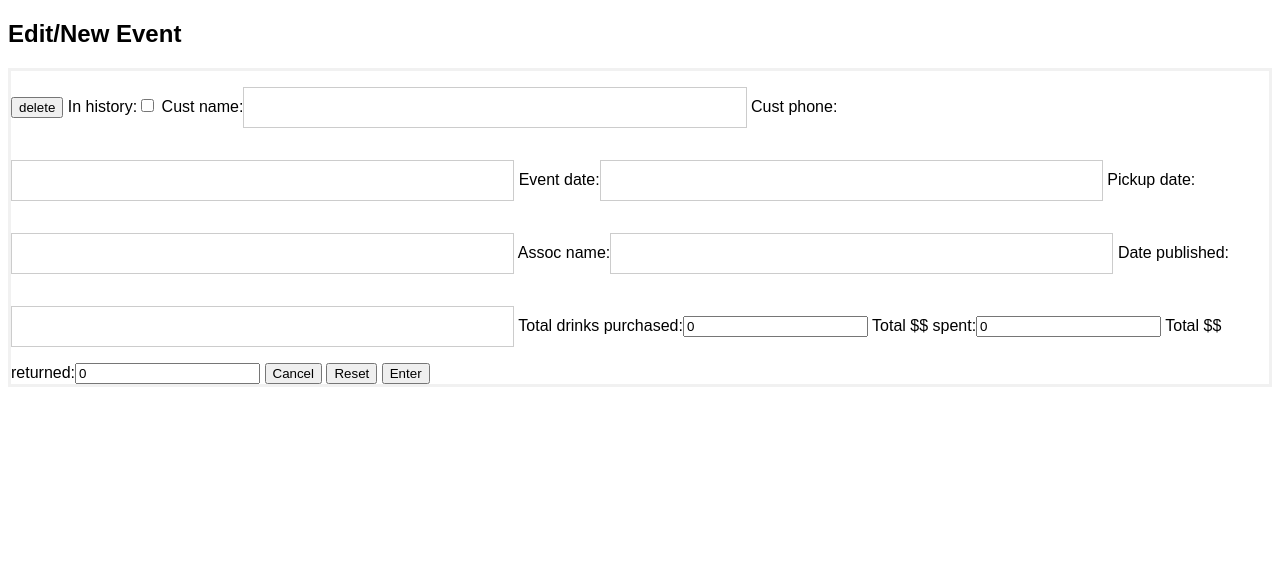
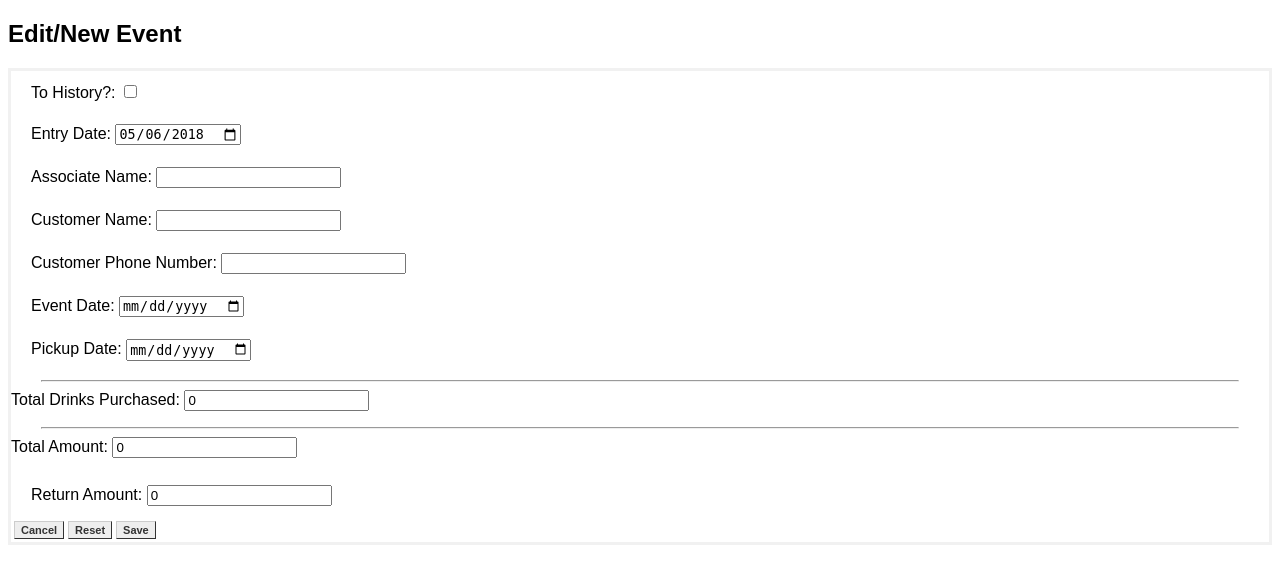
Before and after one commit to MAustin428/event_planner, a Django app: page /new/ in a window 1280 px wide. Shown: the top 584 px of the page. Run offline with Django 3.2, Linux system fonts and the light colour scheme.

Commit message:
Looks good. No View, no items, no Send to History

```diff
--- a/ep/forms.py
+++ b/ep/forms.py
@@ -1,8 +1,16 @@
-from django.forms import ModelForm
+from django import forms
 from ep.models import Event
 
-class EventForm(ModelForm):
+class DateInput(forms.DateInput):
+	input_type = 'date'
+
+class EventForm(forms.ModelForm):
 	class Meta:
 		model = Event
-		fields = ['in_history', 'cust_name', 'cust_phone', 'event_date', 'pickup_date',
-				  'assoc_name', 'entry_date', 'total_amt', 'total_cost', 'return_amt']
+		fields = '__all__'
+		widgets = {
+			'event_date': DateInput(),
+			'entry_date': DateInput(),
+			'pickup_date': DateInput(),
+			'': forms.Textarea(attrs={'rows':10,'cols':80}),
+		}
--- a/ep/models.py
+++ b/ep/models.py
@@ -1,4 +1,5 @@
 from django.db import models
+import datetime
 
 # Create your models here.
 
@@ -12,7 +13,7 @@ class Event(models.Model):
 	pickup_date = models.DateField('pickup date', blank=True)
 
 	assoc_name = models.CharField(max_length=30)
-	entry_date = models.DateField('date published')
+	entry_date = models.DateField('date published', default=datetime.date.today)
 
 	#product_list = models.ManyToManyField(Event_Item, blank=True)
 
@@ -20,7 +21,9 @@ class Event(models.Model):
 	total_cost = models.IntegerField('total $$ spent', default=0, blank=True)
 	return_amt = models.IntegerField('total $$ returned', default=0, blank=True)
 
-
+	#food_pairing = models.TextField()
+	#cust_notes = models.TextField()
+	#num_guests = models.IntegerField('number of gusts', default=0, blank=True)
 class Event_Item(models.Model):
 	event = models.ForeignKey(Event, on_delete=models.CASCADE)
 	product_name = models.CharField(max_length=40, blank=True)
--- a/ep/templates/ep/InformationReader.html
+++ b/ep/templates/ep/InformationReader.html
@@ -6,27 +6,15 @@
 body {font-family: Arial, Helvetica, sans-serif;}
 form {border: 3px solid #f1f1f1;}
 
-input[type=text]{
-	display: block;
-    width: 40%;
-    padding: 12px 20px;
-    margin: 16px auto;
+.formInput{
+  display: block;
+    width: 90%;
+    padding: 1px 20px;
+    margin: 10px auto;
     display: inline-block;
-    border: 1px solid #ccc;
+    border: 0px solid #ccc;
     box-sizing: border-box;
-	text-align: center;
-
-}
-
-input[type=password]{
-	display: block;
-    width: 40%;
-    padding: 12px 20px;
-    margin: 8px 400px+auto;
-    display: inline-block;
-    border: 1px solid #ccc;
-    box-sizing: border-box;
-	text-align: center;
+  text-align: left;
 
 }
 
@@ -68,23 +52,36 @@ span.psw {
 
 <h2>Edit/New Event</h2>
 
-<form method="post">
-  <input type="submit" name="delete" value="delete">
 
+<form action="{% url 'ep:new' %}" method="post">
   {% csrf_token %}
-	<!---Customer Name: <input type="text" name="cust_name" value=""><br>
-	Customer Phone #: <input type="text" name="cust_phone" value=""><br>
-	Event Date: <input type="date" id="event_date" value=""><br>
-	Pickup Date: <input type="date" id="pickup_date" value=""><br>
-	Associate: <input type="text" name="assoc_name" value=""><br>
-	Total amount: <input type="text" name="total_amt" value=""><br>
-	Total cost: <input type="text" name="total_cost" value=""><br>
-	Return amount: <input type="text" name="return_amt" value=""><br>-->
 
-  {{ form }}
-  <input type="submit" name="cancel" value="Cancel">
-  <input type="reset" value="Reset">
-  <input type="submit" name="submit" value={{ button_value }}>
+
+    <p class="formInput">To History?: {{form.in_history}}</p>
+
+    <p class="formInput">Entry Date: {{form.entry_date}}</p>
+
+    <p class="formInput">Associate Name: {{form.assoc_name}}</p>
+
+    <p class="formInput">Customer Name: {{form.cust_name}}</p>
+
+    <p class="formInput">Customer Phone Number: {{form.cust_phone}}</p>
+
+    <p class="formInput">Event Date: {{form.event_date}}</p>
+
+    <p class="formInput">Pickup Date: {{form.pickup_date}}</p>
+<hr width="95%>
+    <p class="formInput">Total Drinks Purchased: {{form.total_amt}}</p>
+<hr width="95%>
+      <p class="formInput">Total Amount: {{form.total_cost}}</p>
+    <p class="formInput">Return Amount: {{form.return_amt}}</p>
+<table>
+        <tr>
+    <td><input type="submit" name="cancel" value="Cancel" formnovalidate="formnovalidate" class="button"></td>
+  <td><input type="reset" value="Reset" class="button"></td>
+  <td><input type="submit" name="submit" value="Save" class="button"></td>
+  </tr>
+  </table>
 </form>
 
 </body>
```
Also changed, not shown: other parts of ep/templates/ep/InformationReader.html (+12 -16 lines).
